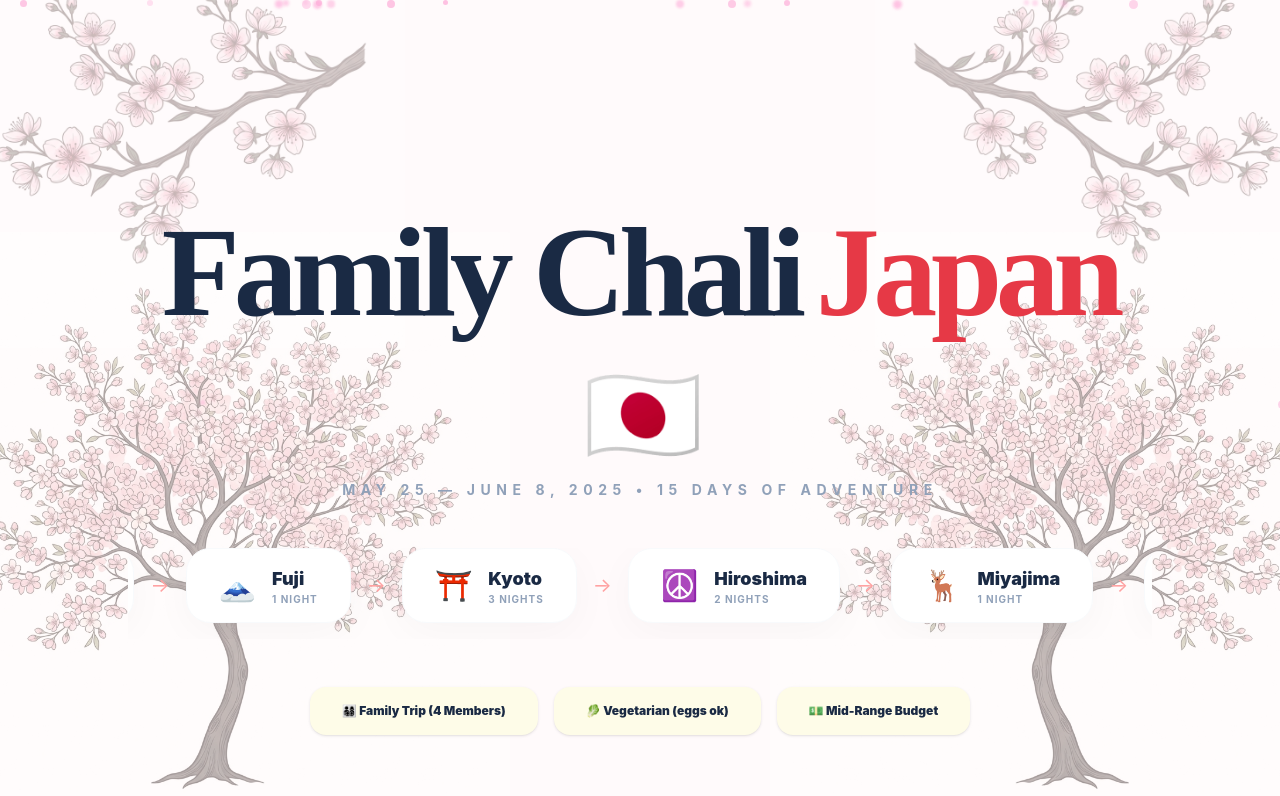
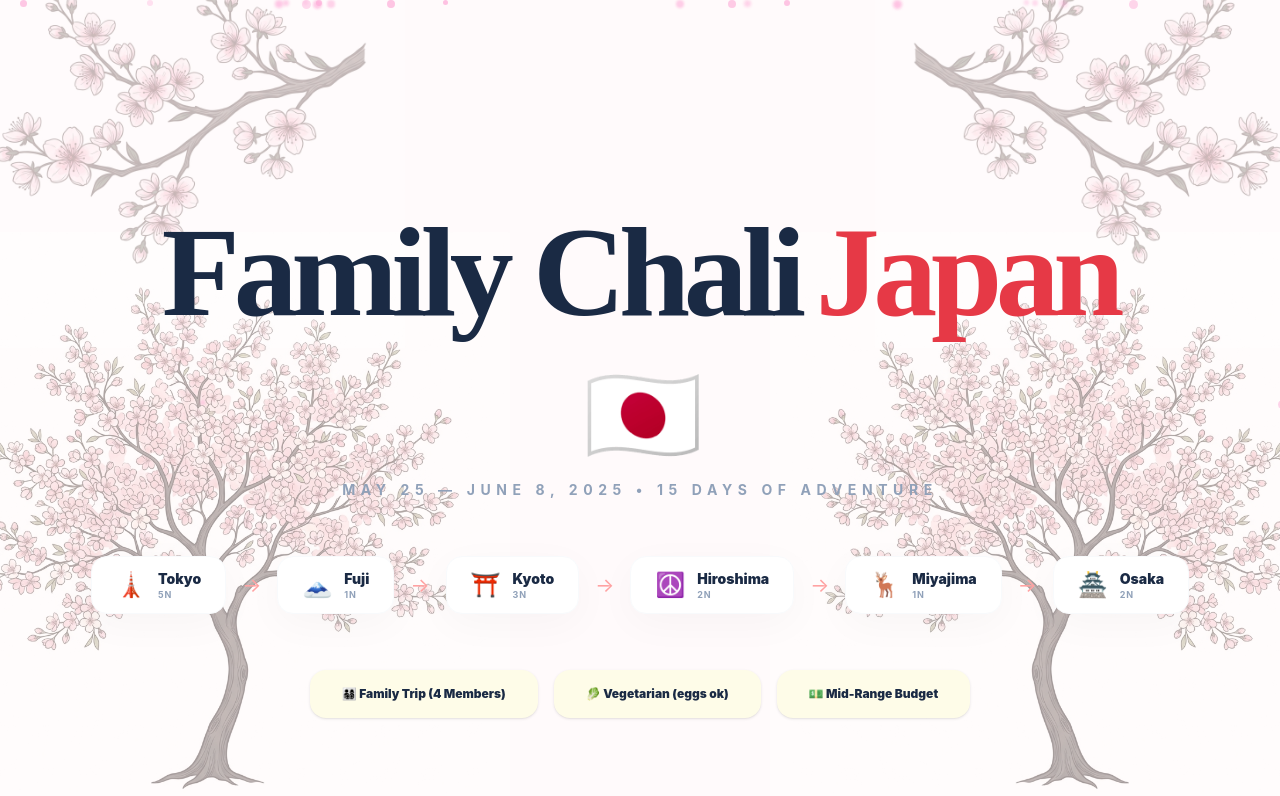
Before and after one commit to tech-wise627/gavi_personal, a Next.js app: page / in a window 1280 px wide. Shown: the top 796 px of the page. Built offline with nearby package versions, Linux system fonts and the light colour scheme.

Commit message:
UI: Align city timeline on a single line without scrolling by compacting the layout

```diff
--- a/app/page.tsx
+++ b/app/page.tsx
@@ -68,18 +68,18 @@ export default function TripPlanner() {
           </div>
 
           {/* City Timeline Pills */}
-          <div className="flex flex-nowrap items-center justify-start md:justify-center gap-2 md:gap-4 overflow-x-auto no-scrollbar pb-4 w-full px-4">
-            <CityPill icon="🗼" name="Tokyo" nights="5 nights" />
-            <span className="text-red-300 text-xl flex-shrink-0">→</span>
-            <CityPill icon="🗻" name="Fuji" nights="1 night" />
-            <span className="text-red-300 text-xl flex-shrink-0">→</span>
-            <CityPill icon="⛩️" name="Kyoto" nights="3 nights" />
-            <span className="text-red-300 text-xl flex-shrink-0">→</span>
-            <CityPill icon="☮️" name="Hiroshima" nights="2 nights" />
-            <span className="text-red-300 text-xl flex-shrink-0">→</span>
-            <CityPill icon="🦌" name="Miyajima" nights="1 night" />
-            <span className="text-red-300 text-xl flex-shrink-0">→</span>
-            <CityPill icon="🏯" name="Osaka" nights="2 nights" />
+          <div className="flex flex-nowrap items-center justify-center gap-1 md:gap-4 w-full px-2 py-2">
+            <CityPill icon="🗼" name="Tokyo" nights="5n" />
+            <span className="text-red-300 text-sm md:text-xl flex-shrink-0">→</span>
+            <CityPill icon="🗻" name="Fuji" nights="1n" />
+            <span className="text-red-300 text-sm md:text-xl flex-shrink-0">→</span>
+            <CityPill icon="⛩️" name="Kyoto" nights="3n" />
+            <span className="text-red-300 text-sm md:text-xl flex-shrink-0">→</span>
+            <CityPill icon="☮️" name="Hiroshima" nights="2n" />
+            <span className="text-red-300 text-sm md:text-xl flex-shrink-0">→</span>
+            <CityPill icon="🦌" name="Miyajima" nights="1n" />
+            <span className="text-red-300 text-sm md:text-xl flex-shrink-0">→</span>
+            <CityPill icon="🏯" name="Osaka" nights="2n" />
           </div>
 
           {/* Meta Status Pills */}
@@ -163,11 +163,11 @@ export default function TripPlanner() {
 
 function CityPill({ icon, name, nights }: { icon: string; name: string; nights: string }) {
   return (
-    <div className="flex-shrink-0 bg-white px-8 py-4 rounded-3xl shadow-[0_10px_40px_rgba(0,0,0,0.03)] border border-slate-50 flex items-center gap-4 transition-all hover:scale-105 hover:shadow-xl cursor-default group">
-      <span className="text-3xl group-hover:rotate-12 transition-transform">{icon}</span>
+    <div className="flex-shrink-0 bg-white px-3 py-2 md:px-6 md:py-3 rounded-2xl shadow-[0_10px_40px_rgba(0,0,0,0.03)] border border-slate-50 flex items-center gap-2 md:gap-3 transition-all hover:scale-105 hover:shadow-xl cursor-default group">
+      <span className="text-xl md:text-2xl group-hover:rotate-12 transition-transform">{icon}</span>
       <div className="text-left leading-tight">
-        <p className="text-lg font-black text-[#1a2a44]">{name}</p>
-        <p className="text-[10px] font-bold text-slate-400 uppercase tracking-widest">{nights}</p>
+        <p className="text-[10px] md:text-sm font-black text-[#1a2a44]">{name}</p>
+        <p className="text-[8px] md:text-[9px] font-bold text-slate-400 uppercase tracking-tighter md:tracking-widest">{nights}</p>
       </div>
     </div>
   );
```
